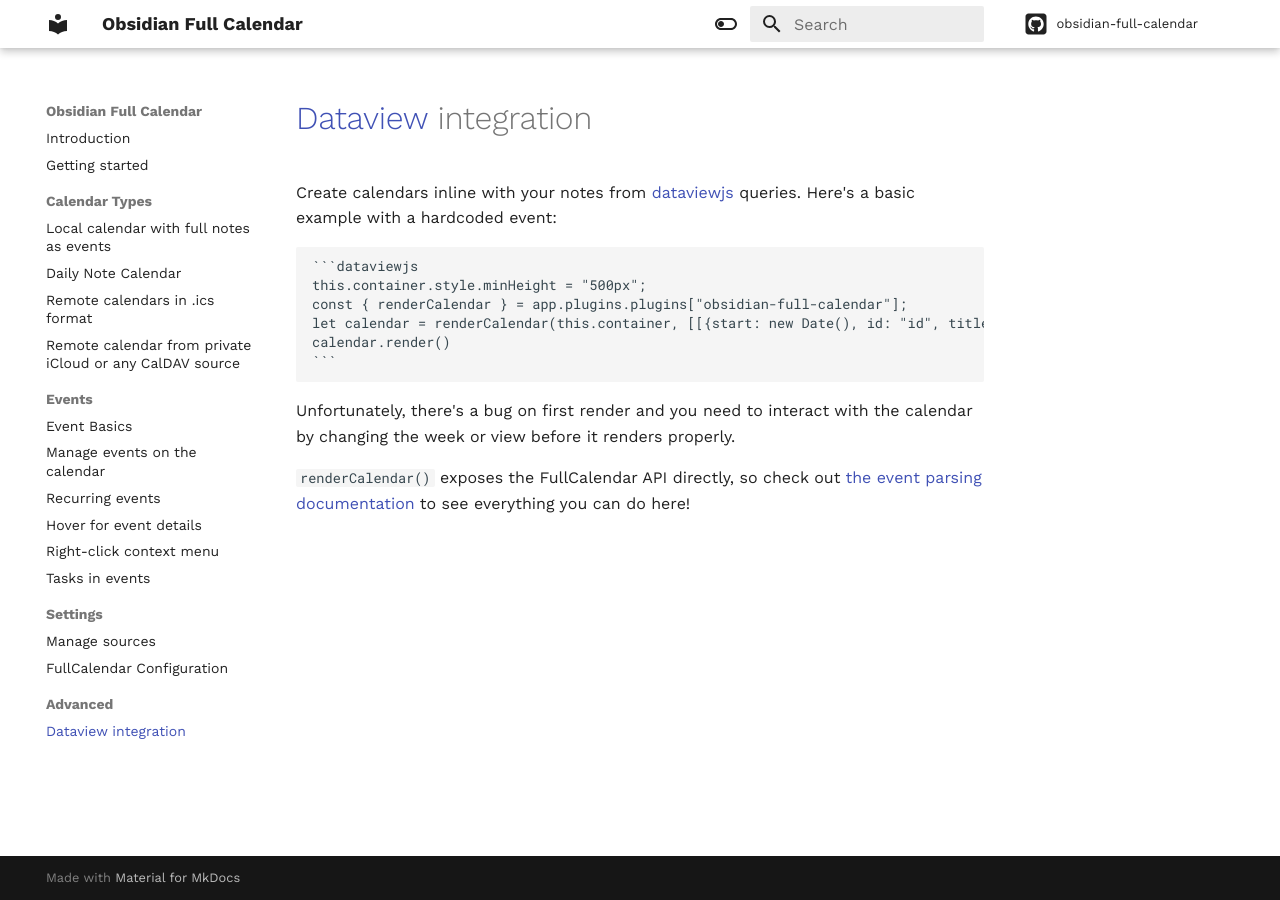
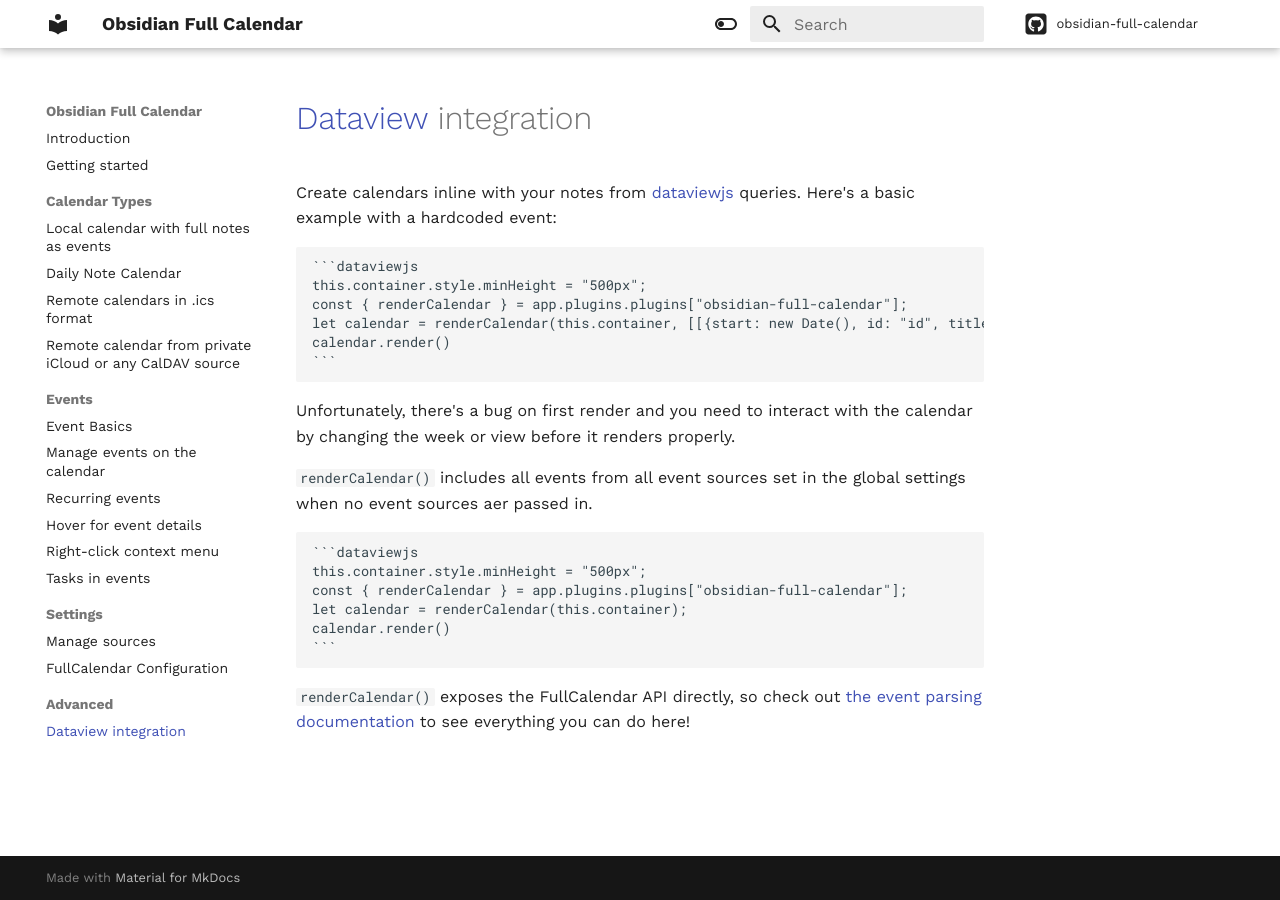
Before and after one commit to obsidian-community/obsidian-full-calendar, an MkDocs documentation site: the page built from docs/advanced/dataview.md, in a window 1280 px wide. Built offline with MkDocs 1.6.1 and Material for MkDocs 9.7.7, drawn with Linux system fonts in a browser that asks for light colours; comment, search, counter and statistics services are not loaded.

Commit message:
Add Additional Documentation

`````diff
--- a/docs/advanced/dataview.md
+++ b/docs/advanced/dataview.md
@@ -13,4 +13,15 @@ calendar.render()
 
 Unfortunately, there's a bug on first render and you need to interact with the calendar by changing the week or view before it renders properly.
 
+`renderCalendar()` includes all events from all event sources set in the global settings when no event sources aer passed in.
+
+````
+```dataviewjs
+this.container.style.minHeight = "500px";
+const { renderCalendar } = app.plugins.plugins["obsidian-full-calendar"];
+let calendar = renderCalendar(this.container);
+calendar.render()
+```
+````
+
 `renderCalendar()` exposes the FullCalendar API directly, so check out [the event parsing documentation](https://fullcalendar.io/docs/event-parsing) to see everything you can do here!
`````
